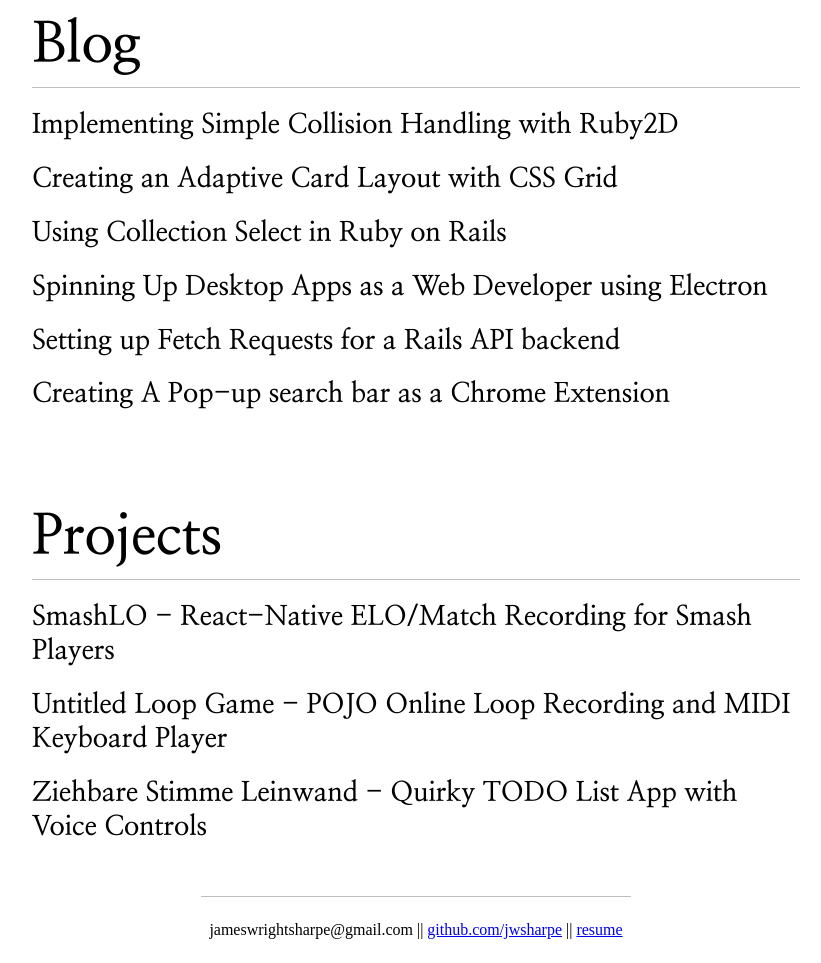
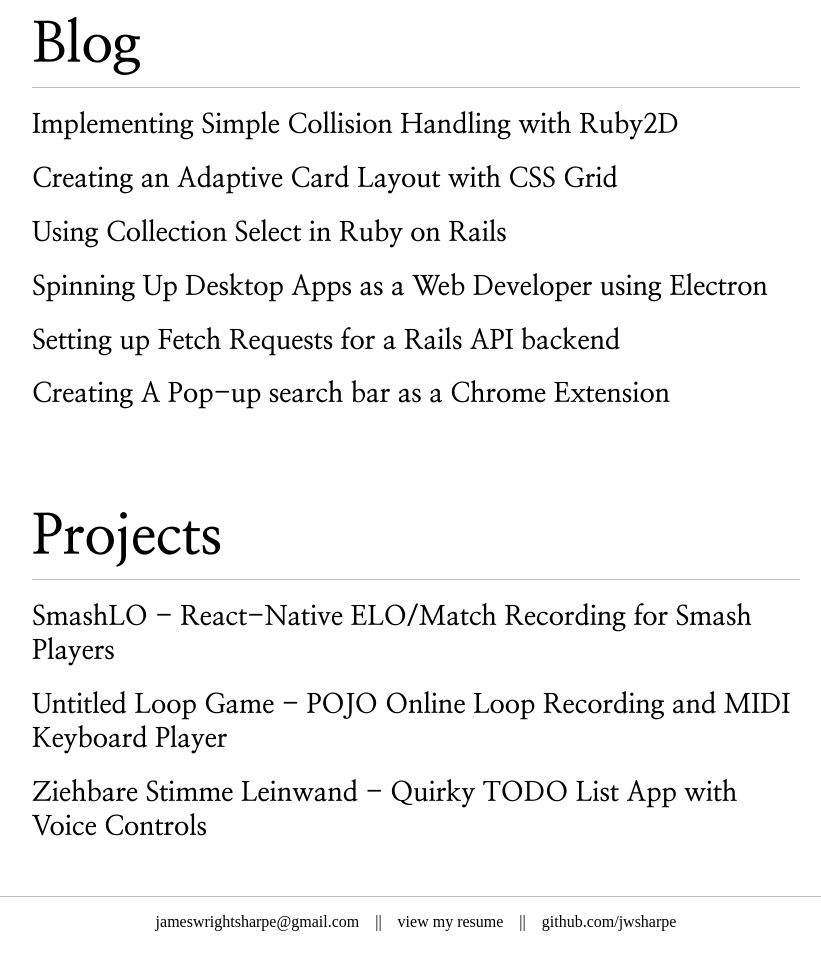
Before and after one commit to jwsharpe/jwsharpe.github.io.old, a plain HTML site: page index.html in a window 1280 px wide. Shown: the part 749-1712 px from the top of the page, without its empty margins (224-1045 px from the left). Drawn offline with Linux system fonts and the light colour scheme.

Commit message:
added footer

```diff
--- a/index.css
+++ b/index.css
@@ -53,14 +53,6 @@ body {
   border-bottom: 1px solid #bdbdbd;
 }
 
-#footer {
-  display: flex;
-  align-items: center;
-  justify-content: center;
-  padding: 8px;
-
-  border-top: 1px solid #bdbdbd;
-}
 .post-title a {
   color: black;
   text-decoration: none;
@@ -70,3 +62,34 @@ body {
 .post-title a:hover {
   color: #ffc400;
 }
+
+#footer {
+  display: flex;
+  align-items: center;
+  justify-content: center;
+  padding: 8px;
+  width: 100vw;
+
+  border-top: 1px solid #bdbdbd;
+}
+
+#footer-content {
+  width: 60vw;
+  display: flex;
+  align-items: center;
+  justify-content: center;
+  text-align: center;
+}
+
+#footer p {
+  margin: 8px;
+}
+
+#footer a {
+  margin: 8px;
+  text-decoration: none;
+  color: black;
+}
+#footer a:hover {
+  color: #ffc400;
+}
--- a/index.html
+++ b/index.html
@@ -58,14 +58,18 @@
     </div>
 
     <div id="footer">
-      <p>
-        jameswrightsharpe@gmail.com ||
-        <a href="https://github.com/jwsharpe">github.com/jwsharpe</a> ||
+      <div id="footer-content">
+        <a href="mailto:jameswrightsharpe@gmail.com">
+          jameswrightsharpe@gmail.com
+        </a>
+        <p>||</p>
         <a
           href="https://drive.google.com/open?id=1TZJeUZ38Km5I6QEBHHDalvtM39o6Bm7C"
-          >resume</a
+          >view my resume</a
         >
-      </p>
+        <p>||</p>
+        <a href="https://github.com/jwsharpe">github.com/jwsharpe</a>
+      </div>
     </div>
   </body>
 </html>
```
